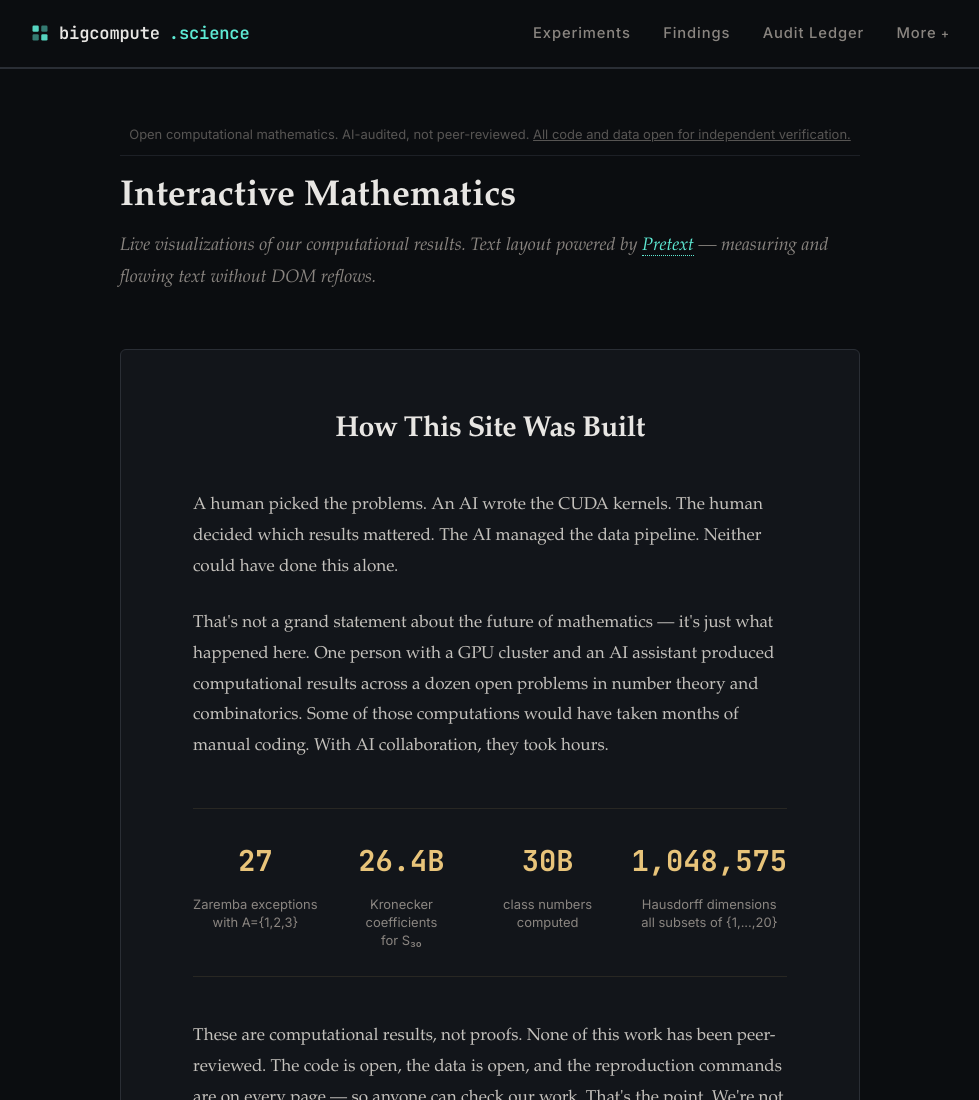
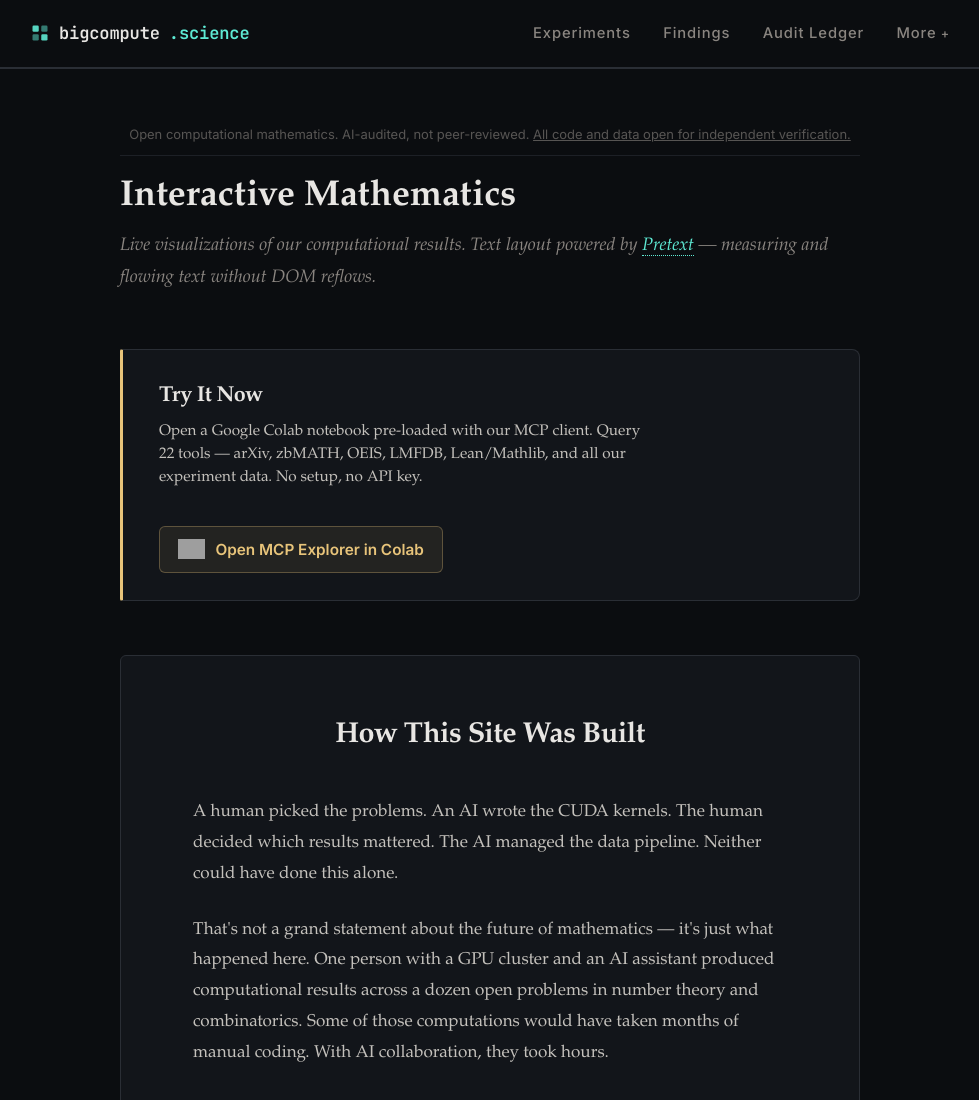
Before and after one commit to cahlen/bigcompute.science, an Astro site: page /interactive in a window 1280 px wide. Shown: the top 1100 px of the page, without its empty margins (150-1129 px from the left). Built offline with nearby package versions, Linux system fonts and the light colour scheme; Astro itself is replaced by a stand-in of ours; grey boxes are pictures that could not be loaded; a web font is replaced by a local one.

Commit message:
Add Colab MCP Explorer notebook + interactive page launch button
public/notebooks/bigcompute_mcp_explorer.ipynb:
  Pre-loaded notebook with MCP client code, 22 tool examples,
  arXiv/zbMATH/OEIS queries, finding verification, experiment
  suggestions. No auth, no setup — run first cell and go.

Interactive page: "Try It Now" card with Colab badge button
  Opens notebook directly in Google Colab from GitHub URL.

Co-Authored-By: Claude Opus 4.6 (1M context) <noreply@anthropic.com>

```diff
--- a/src/pages/interactive.astro
+++ b/src/pages/interactive.astro
@@ -9,6 +9,20 @@ import Base from '../layouts/Base.astro';
     <a href="https://github.com/chenglou/pretext">Pretext</a> —
     measuring and flowing text without DOM reflows.
   </p>
+
+  <section class="colab-section m-reveal">
+    <div class="colab-card">
+      <div class="colab-text">
+        <h2>Try It Now</h2>
+        <p>Open a Google Colab notebook pre-loaded with our MCP client. Query 22 tools — arXiv, zbMATH, OEIS, LMFDB, Lean/Mathlib, and all our experiment data. No setup, no API key.</p>
+      </div>
+      <a href="https://colab.research.google.com/github/cahlen/bigcompute.science/blob/main/public/notebooks/bigcompute_mcp_explorer.ipynb"
+         target="_blank" class="colab-btn">
+        <img src="https://colab.research.google.com/assets/colab-badge.svg" alt="Open in Colab" />
+        Open MCP Explorer in Colab
+      </a>
+    </div>
+  </section>
 
   <section class="manifesto" id="manifesto-section">
     <div class="manifesto-text">
@@ -378,6 +392,54 @@ import Base from '../layouts/Base.astro';
     }
     .page-intro a { color: var(--accent); text-decoration: none; border-bottom: 1px dotted var(--accent); }
 
+    .colab-section { margin-bottom: 3rem; }
+    .colab-card {
+      background: var(--surface);
+      border: 1px solid var(--rule);
+      border-left: 3px solid #e8c47a;
+      border-radius: 2px 8px 8px 2px;
+      padding: 1.5rem 2rem;
+      display: flex;
+      align-items: center;
+      justify-content: space-between;
+      gap: 2rem;
+      flex-wrap: wrap;
+    }
+    .colab-card h2 {
+      font-family: var(--font-serif);
+      font-size: 1.2rem;
+      margin: 0 0 0.3rem;
+      letter-spacing: -0.02em;
+    }
+    .colab-card p {
+      font-size: 0.85rem;
+      color: var(--ink-secondary);
+      margin: 0;
+      line-height: 1.5;
+      max-width: 500px;
+    }
+    .colab-btn {
+      display: flex;
+      align-items: center;
+      gap: 0.6rem;
+      padding: 0.5rem 1rem;
+      background: rgba(232,196,122,0.08);
+      border: 1px solid rgba(232,196,122,0.3);
+      border-radius: 6px;
+      color: #e8c47a;
+      text-decoration: none;
+      font-family: var(--font-sans);
+      font-size: 0.85rem;
+      font-weight: 600;
+      transition: all 0.15s;
+      white-space: nowrap;
+    }
+    .colab-btn:hover { background: rgba(232,196,122,0.15); border-color: #e8c47a; }
+    .colab-btn img { height: 20px; }
+    @media (max-width: 700px) {
+      .colab-card { flex-direction: column; align-items: flex-start; }
+    }
+
     .manifesto {
       margin-bottom: 4rem;
       border: 1px solid var(--rule);
```
Also changed, not shown: 1 other file.
